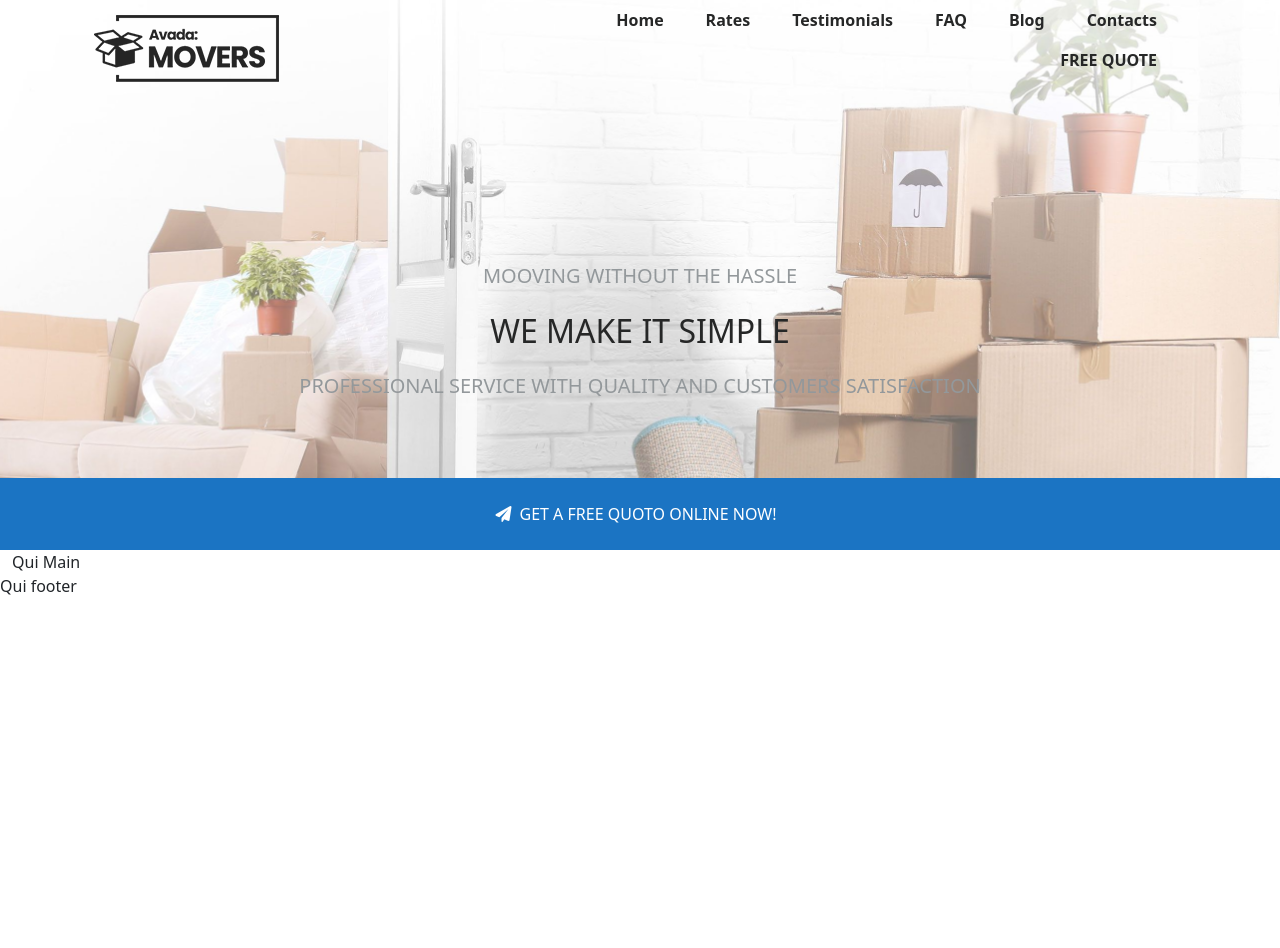
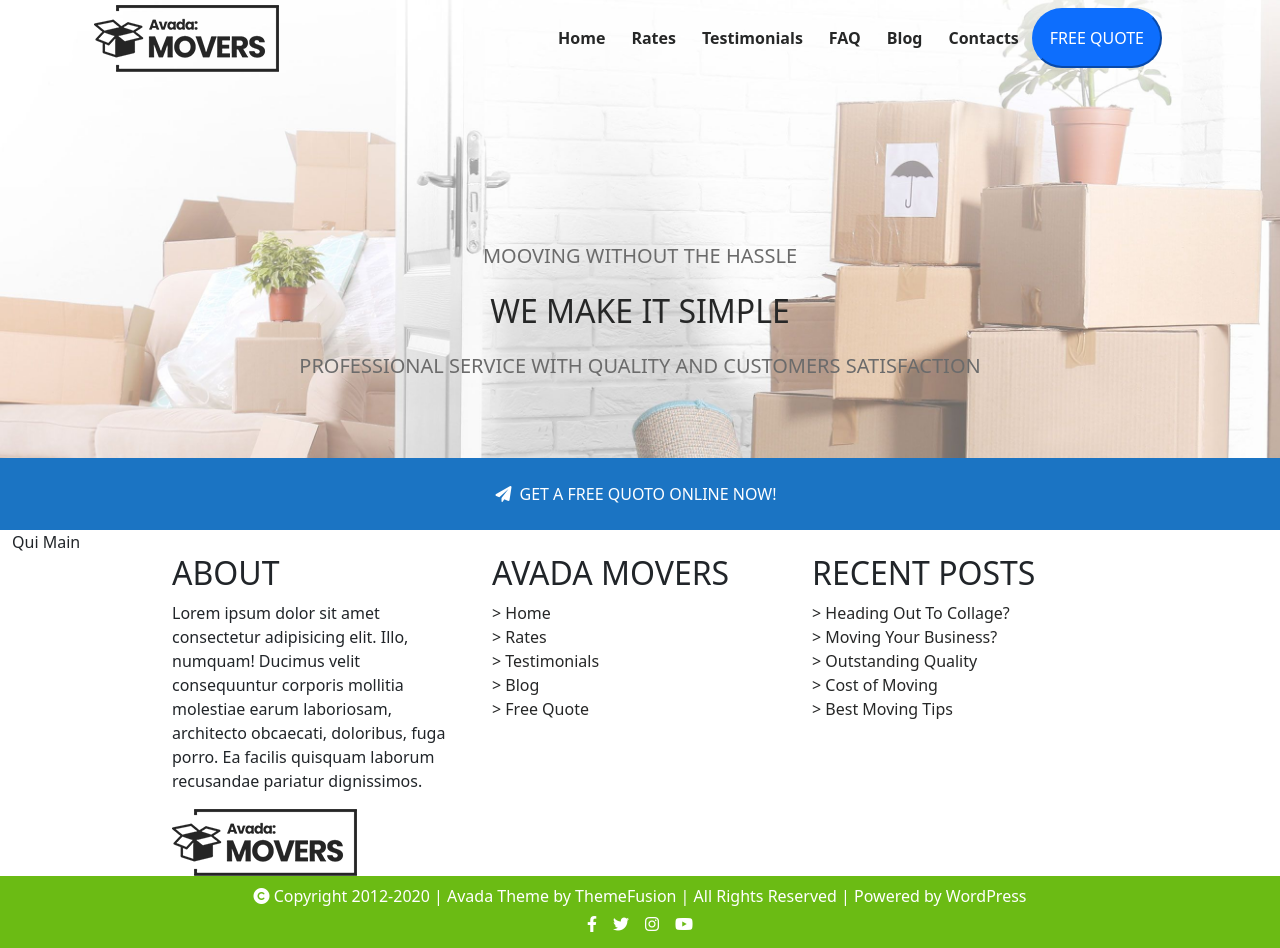
Before and after one commit to Narresx/proj-html-vuejs, a Vue app: page / in a window 1280 px wide. Shown: the part 104-1052 px from the top of the page. Before the commit the page ends 800 px from the top, so only its background shows below. Built offline with nearby package versions, Linux system fonts and the light colour scheme.

Commit message:
fix Header & add footer

```diff
--- a/src/App.vue
+++ b/src/App.vue
@@ -2,7 +2,7 @@
   <div id="app container-fluid">
     <Header :menuItems="menuItems" />
     <Main />
-    <Footer />
+    <Footer :footerItems="footerItems" :footerItems1="footerItems1" />
   </div>
 </template>
 
@@ -27,7 +27,20 @@ export default {
         { text: "FAQ", url: "#" },
         { text: "Blog", url: "#" },
         { text: "Contacts", url: "#" },
-        { text: "FREE QUOTE", url: "#" },
+      ],
+      footerItems: [
+        { text: "> Home", url: "#" },
+        { text: "> Rates", url: "#" },
+        { text: "> Testimonials", url: "#" },
+        { text: "> Blog", url: "#" },
+        { text: "> Free Quote", url: "#" },
+      ],
+      footerItems1: [
+        { text: "> Heading Out To Collage?", url: "#" },
+        { text: "> Moving Your Business?", url: "#" },
+        { text: "> Outstanding Quality", url: "#" },
+        { text: "> Cost of Moving", url: "#" },
+        { text: "> Best Moving Tips", url: "#" },
       ],
     };
   },
--- a/src/components/Footer.vue
+++ b/src/components/Footer.vue
@@ -1,15 +1,101 @@
 <template>
-  <footer>
-    <div>Qui footer</div>
+  <footer class="container-fluid">
+    <div class="row justify-content-center">
+      <div class="col-3">
+        <h2>ABOUT</h2>
+        <p>
+          Lorem ipsum dolor sit amet consectetur adipisicing elit. Illo,
+          numquam! Ducimus velit consequuntur corporis mollitia molestiae earum
+          laboriosam, architecto obcaecati, doloribus, fuga porro. Ea facilis
+          quisquam laborum recusandae pariatur dignissimos.
+        </p>
+        <img src="../assets/img/avada-movers-logo.png" />
+      </div>
+      <div class="col-3">
+        <h2>AVADA MOVERS</h2>
+        <ul>
+          <li v-for="(item, index) in footerItems" :key="index">
+            <a :href="item.url">{{ item.text }}</a>
+          </li>
+        </ul>
+      </div>
+      <div class="col-3">
+        <h2>RECENT POSTS</h2>
+        <ul>
+          <li v-for="(item, index) in footerItems1" :key="index">
+            <a :href="item.url">{{ item.text }}</a>
+          </li>
+        </ul>
+      </div>
+      <div class="col-12 baground-lima2">
+        <nav class="navbar d-flex justify-content-center">
+          <form class="container-fluid justify-content-center">
+            <div class="color-white">
+              <i class="fa-solid fa-copyright"></i> Copyright 2012-2020 | Avada
+              Theme by ThemeFusion | All Rights Reserved | Powered by WordPress
+            </div>
+          </form>
+          <ul class="d-flex">
+            <li>
+              <a href="#"><i class="fa-brands fa-facebook-f p-2"></i></a>
+            </li>
+            <li>
+              <a href="#"><i class="fa-brands fa-twitter p-2"></i></a>
+            </li>
+            <li>
+              <a href="#"><i class="fa-brands fa-instagram p-2"></i></a>
+            </li>
+            <li>
+              <a href="#"><i class="fa-brands fa-youtube p-2"></i></a>
+            </li>
+          </ul>
+        </nav>
+      </div>
+    </div>
   </footer>
 </template>
 
 <script>
 export default {
   name: "Footer",
+  props: ["footerItems", "footerItems1"],
 };
 </script>
 
 <style scoped lang="scss">
 @import "../assets/sass/_vars.scss";
+
+.baground-lima2 {
+  background-color: $lima2;
+}
+
+.color-white {
+  color: $white;
+}
+
+footer ul {
+  padding: 0;
+  margin: 0;
+}
+
+footer li,
+a {
+  list-style-type: none;
+  text-decoration: none;
+  color: $shark;
+}
+
+footer li,
+i {
+  color: $white;
+}
+
+footer li,
+a:hover {
+  color: $lima2;
+}
+
+footer a :hover {
+  color: $demin;
+}
 </style>
--- a/src/components/Header.vue
+++ b/src/components/Header.vue
@@ -37,15 +37,18 @@
             <div class="col-8">
               <nav class="navbar">
                 <form class="container-fluid justify-content-end">
-                  <ul
-                    class="d-flex"
-                    v-for="(item, index) in menuItems"
-                    :key="index"
-                  >
-                    <li>
+                  <ul class="d-flex m-0">
+                    <li
+                      class="p-2"
+                      v-for="(item, index) in menuItems"
+                      :key="index"
+                    >
                       <a :href="item.url">{{ item.text }}</a>
                     </li>
                   </ul>
+                  <button type="button" class="rounded-pill btn-primary p-3">
+                    FREE QUOTE
+                  </button>
                 </form>
               </nav>
             </div>
@@ -100,8 +103,11 @@ span {
 header li,
 i {
   list-style-type: none;
-  text-decoration: none;
   color: $white;
+}
+
+header a :hover {
+  color: $demin;
 }
 
 header li a {
@@ -109,6 +115,11 @@ header li a {
   text-decoration: none;
   color: $shark;
   font-weight: bold;
+}
+
+header li,
+a:hover {
+  color: $lima2;
 }
 
 header {
@@ -123,7 +134,7 @@ header a {
 }
 
 .text-color-gray {
-  color: $osiogray;
+  color: $dovegray;
 }
 
 .text-color-shark {
```
